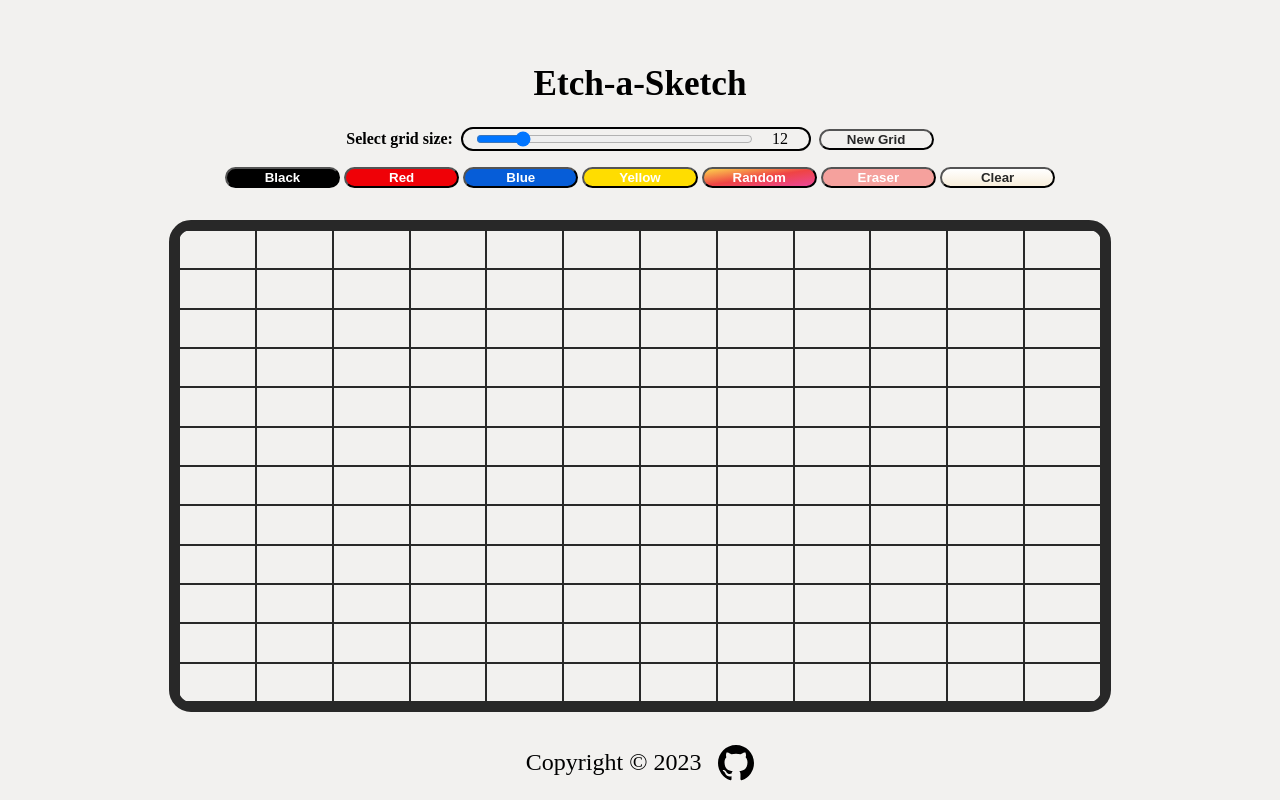
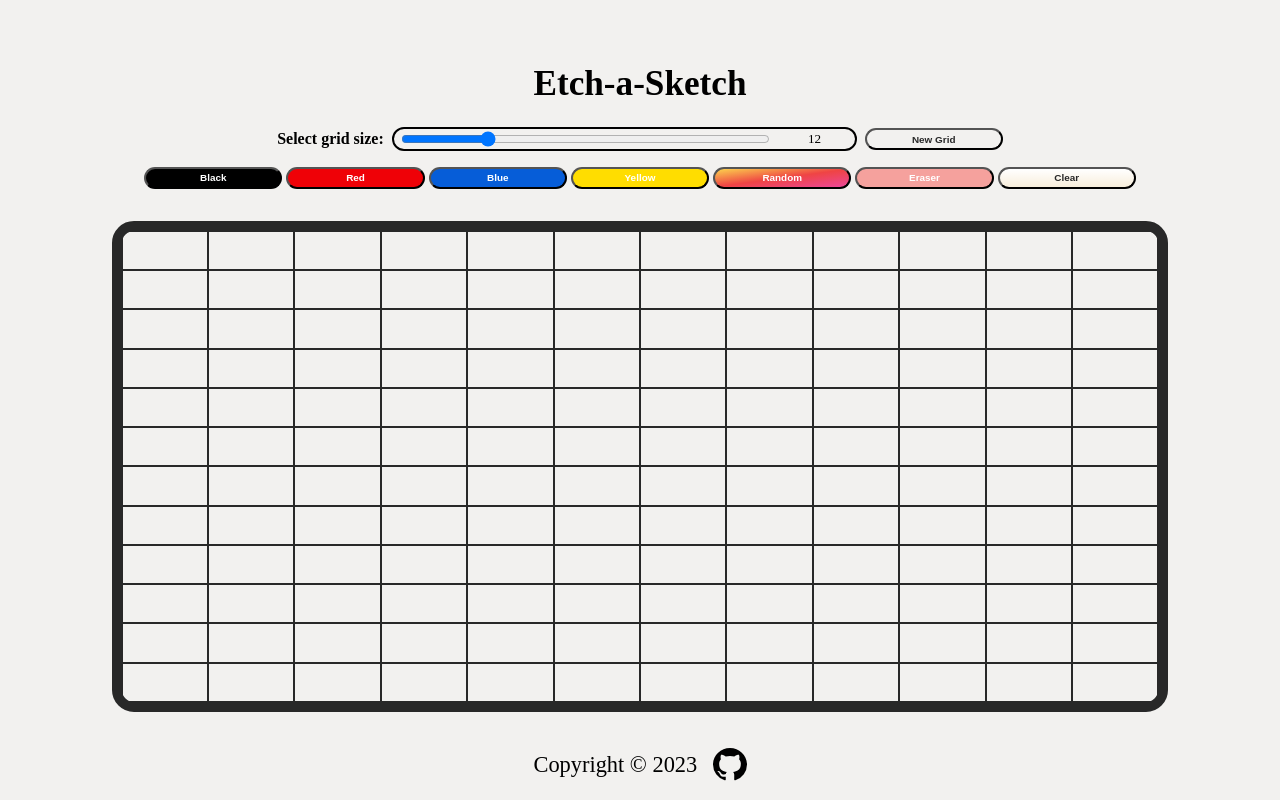
Before and after one commit to GeorgeOprea1/etch-a-sketch., a plain HTML site: page index.html in a window 1280 px wide. Drawn offline with Linux system fonts and the light colour scheme.

Commit message:
minor style improvements for a better resosive design

```diff
--- a/index.html
+++ b/index.html
@@ -16,7 +16,7 @@
             <input
               type="range"
               min="1"
-              max="75"
+              max="50"
               value="12"
               id="input"
               name="input"
--- a/style.css
+++ b/style.css
@@ -35,8 +35,8 @@ body {
 }
 
 #sketch-container {
-  width: 80%;
-  height: 80%;
+  width: 90%;
+  height: 90%;
   border: 10px solid #282828;
   border-radius: 3ex;
   margin-bottom: 3em;
@@ -46,11 +46,13 @@ body {
 }
 
 button {
-  width: 10%;
+  width: 12%;
+  height: calc(1rem + 0.7vh);
   border-radius: 10rem;
   color: #fff;
   font-weight: 600;
   cursor: pointer;
+  font-size: calc(0.3rem + 0.4vw);
 }
 
 #black-btn {
@@ -109,7 +111,7 @@ button {
   display: flex;
   justify-content: center;
   align-items: center;
-  width: 30%;
+  width: 40%;
   outline: none;
   border-radius: 10rem;
   border: 2px solid #000;
@@ -124,8 +126,8 @@ button {
   cursor: pointer;
 }
 #grid-value {
-  width: 10%;
-
+  width: 15%;
+  font-size: calc(0.5rem + 0.4vw);
   border-radius: 10rem;
   color: #000;
 }
@@ -139,7 +141,7 @@ button {
   position: absolute;
   bottom: 0;
   height: 5wh;
-  font-size: 1.5rem;
+  font-size: calc(1rem + 0.5vw);
 }
 
 #icon {
```
